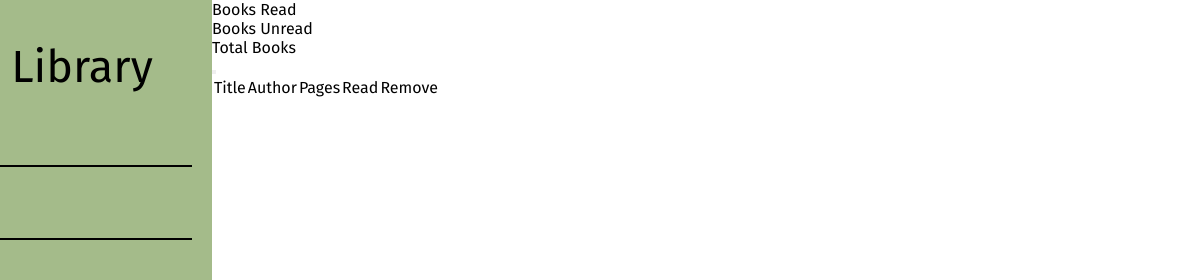
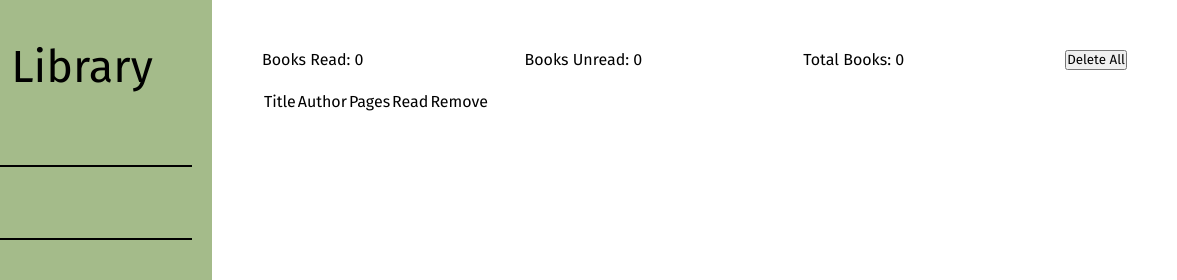
Before and after one commit to PurelyBlank/Library, a plain HTML site: page index.html in a window 1280 px wide. Shown: the top 280 px of the page, 103-1280 px from the left. Drawn offline with Linux system fonts and the light colour scheme.

Commit message:
main body start

```diff
--- a/index.html
+++ b/index.html
@@ -27,10 +27,10 @@
         </div>
         <div class="main--body">
             <div class="main--info">
-                <h4 class="books-read">Books Read</h4>
-                <h4 class="books-unread">Books Unread</h4>
-                <h4 class="total-books">Total Books</h4>
-                <button class="delete-books"></button>
+                <h4 class="books-read" id="books-read">Books Read: 0</h4>
+                <h4 class="books-unread" id="books-unread">Books Unread: 0</h4>
+                <h4 class="total-books" id="total-books">Total Books: 0</h4>
+                <button class="delete-books">Delete All</button>
             </div>
             <table id="main--books-table" class="main--table">
                 <!-- Table of books  -->
--- a/styles.css
+++ b/styles.css
@@ -109,7 +109,17 @@ h1 {
     transition: background-color 0.3s ease-in-out, border-color 0.3s ease-in-out;
 }
 
-
 .book-submit > input[type=submit]:hover {
     background-color: #377238;
 }
+
+.main--body {
+    margin: 50px
+}
+
+.main--info {
+    display: flex;
+    gap: 10px;
+    justify-content: space-between;
+    padding-bottom: 20px;
+}
```
